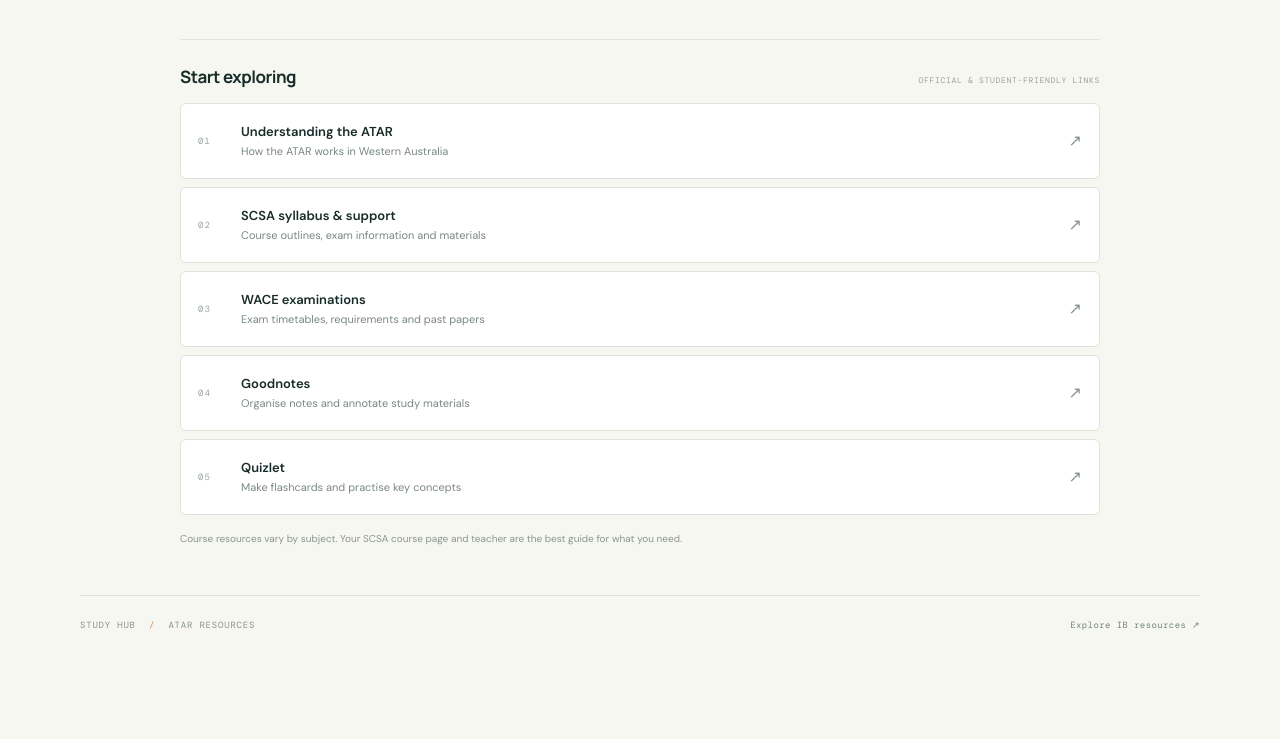
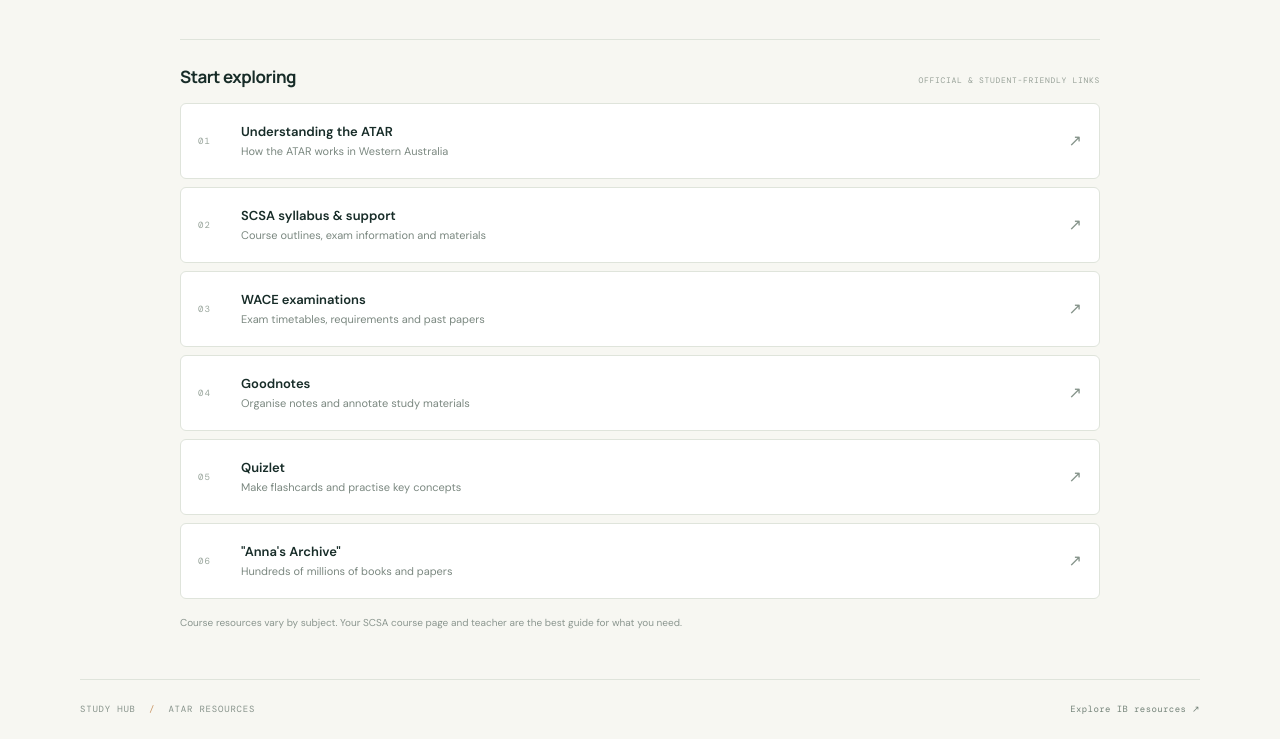
Before and after one commit to s-p-e-c-k/IB-ATAR-Study-Site, a plain HTML site: page atar.html in a window 1280 px wide. Shown: the part 312-1051 px from the top of the page. Before the commit the page ends 967 px from the top, so only its background shows below. Drawn offline with nearby package versions, Linux system fonts and the light colour scheme.

Commit message:
Update atar.html

```diff
--- a/atar.html
+++ b/atar.html
@@ -15,6 +15,7 @@
       <a class="resource-card" href="https://senior-secondary.scsa.wa.edu.au/assessment/examinations" target="_blank" rel="noopener noreferrer"><span class="resource-number">03</span><span class="resource-content"><strong>WACE examinations</strong><small>Exam timetables, requirements and past papers</small></span><span class="external-arrow">↗</span></a>
       <a class="resource-card" href="https://www.goodnotes.com/" target="_blank" rel="noopener noreferrer"><span class="resource-number">04</span><span class="resource-content"><strong>Goodnotes</strong><small>Organise notes and annotate study materials</small></span><span class="external-arrow">↗</span></a>
       <a class="resource-card" href="https://quizlet.com/" target="_blank" rel="noopener noreferrer"><span class="resource-number">05</span><span class="resource-content"><strong>Quizlet</strong><small>Make flashcards and practise key concepts</small></span><span class="external-arrow">↗</span></a>
+      <a class="resource-card" href="https://annas-archive.gl" target="_blank" rel="noopener noreferrer"><span class="resource-number">06</span><span class="resource-content"><strong>"Anna's Archive"</strong><small>Hundreds of millions of books and papers</small></span><span class="external-arrow">↗</span></a>
     </div><p class="resource-note">Course resources vary by subject. Your SCSA course page and teacher are the best guide for what you need.</p></section>
   </main>
   <footer class="site-footer"><span>STUDY HUB <span class="footer-separator">/</span> ATAR RESOURCES</span><a href="ib.html" class="next-link">Explore IB resources ↗</a></footer>
```
